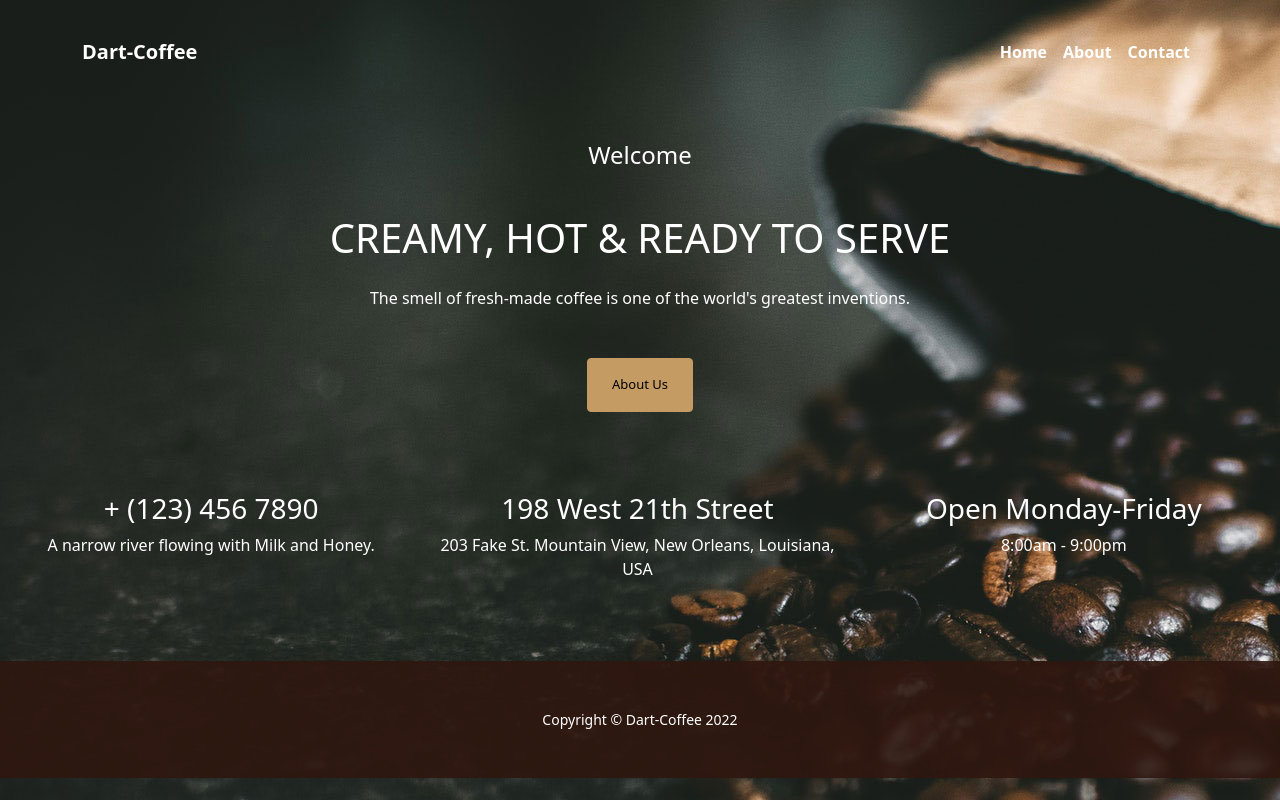
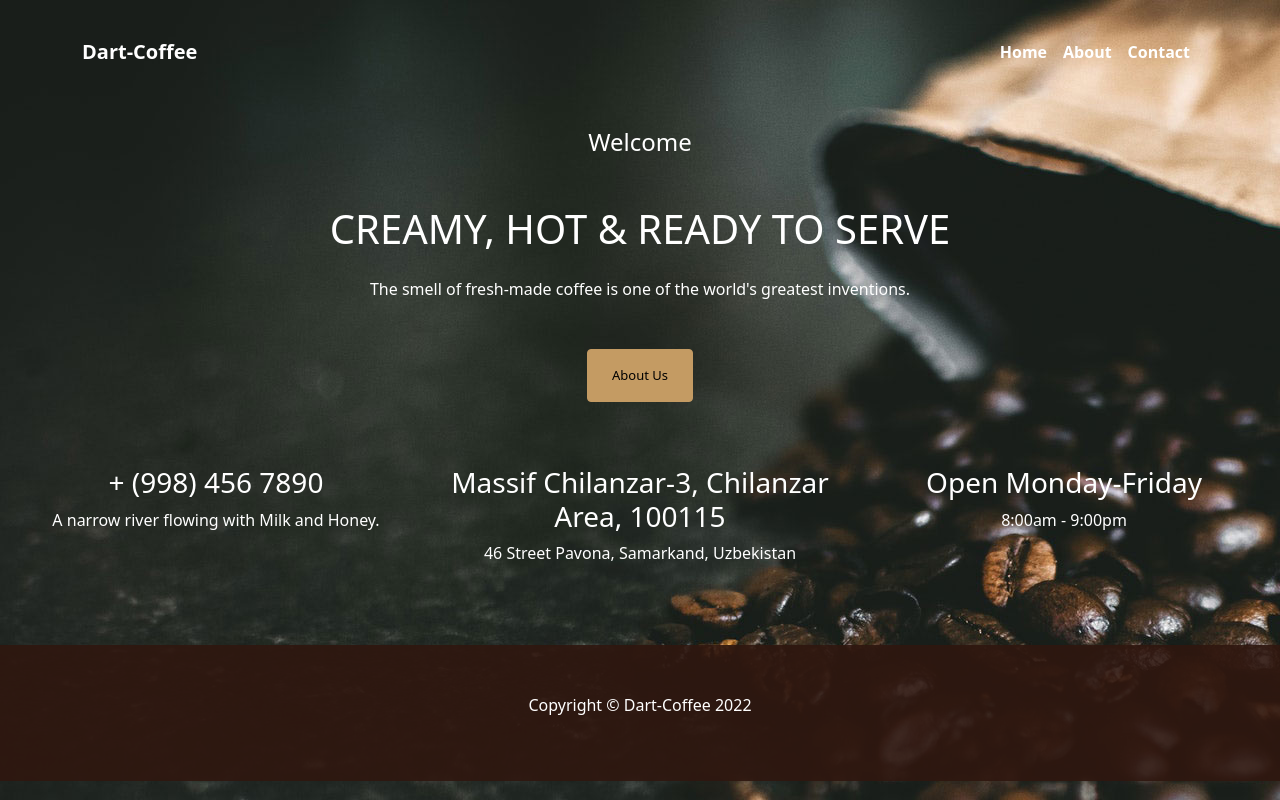
Before and after one commit to G-Eta/task-6, a plain HTML site: page index.html in a window 1280 px wide. Drawn offline with Linux system fonts and the light colour scheme.

Commit message:
final update

```diff
--- a/css/style.css
+++ b/css/style.css
@@ -12,9 +12,6 @@
 .margin{
     padding-left: 10px;
     padding-right: 15px;
-}
-.margin-top{
-    padding-top: 5%;
 }
 .img-pos{
   display: block;
--- a/index.html
+++ b/index.html
@@ -38,9 +38,9 @@
                   <div class="container">
                     <div class="row justify-content-center align-items-center">
 
-                      <div class="col-md-8 col-sm-12 text-center ftco-animate text-white">
-                          <h4 class="margin-top">Welcome</h4>
-                        <h1 class="mb-4 margin-top">CREAMY, HOT & READY TO SERVE</h1>
+                      <div class="col-md-8 col-sm-12 text-center text-white">
+                          <h4 class="my-4">Welcome</h4>
+                        <h1 class="mb-4 my-5">CREAMY, HOT & READY TO SERVE</h1>
                         <p class="mb-4 mb-md-5">The smell of fresh-made coffee is one of the world's greatest inventions.</p>
                         <p><a href="about.html" class="btn p-3 px-xl-4 py-xl-3">About Us</a></p>
                       </div>
@@ -51,18 +51,18 @@
         </div>
         <section class="text-white">
             <div class>
-                <div class="align-items-xl-end text-center margin fs-6 margin-top">
+                <div class="text-center px-3 fs-6 my-5">
                         <div class="row">
                             <div class="col-md-4">
                                 <div>
-                                    <h3>+ (123) 456 7890</h3>
+                                    <h3>+ (998) 456 7890</h3>
                                     <p>A narrow river flowing with Milk and Honey.</p>
                                 </div>
                             </div>
                             <div class="col-md-4">
                                 <div>
-                                    <h3>198 West 21th Street</h3>
-                                    <p>	203 Fake St. Mountain View, New Orleans, Louisiana, USA</p>
+                                    <h3> Massif Chilanzar-3, Chilanzar Area, 100115</h3>
+                                    <p>	46 Street Pavona, Samarkand, Uzbekistan</p>
                                 </div>
                             </div>
                             <div class="col-md-4">
@@ -80,7 +80,7 @@
 
 
     <footer class="footer text-white text-center py-5">
-        <div class="container"><p class="m-0 small">Copyright &copy; Dart-Coffee 2022</p></div>
+        <div class="container"><p>Copyright &copy; Dart-Coffee 2022</p></div>
     </footer>
     <script src="js/bootstrap.min.js"></script>
 </body>
```
Also changed, not shown: about.html (+5 -5 lines), contact.html (+4 -4 lines).
